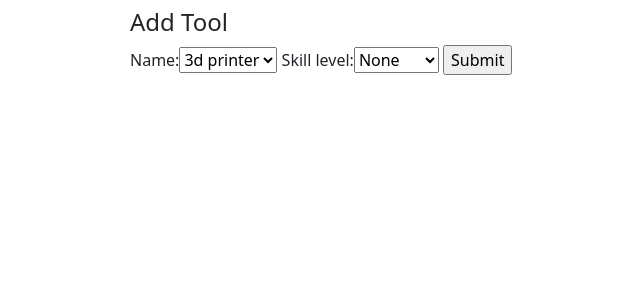
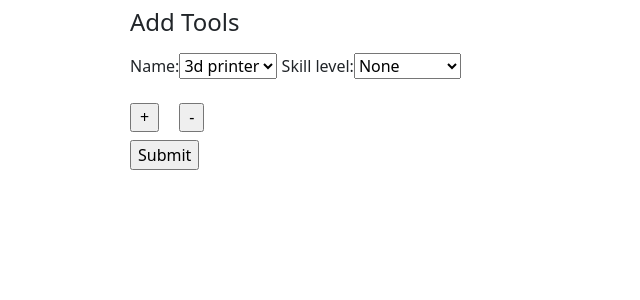
Before and after one commit to ci-w/IndividualProject, a Django app: page /add_tool/ in a window 1280 px wide. Shown: the part 56-356 px from the top of the page, without its empty margins (138-778 px from the left). Run offline with Django 3.2, Linux system fonts and the light colour scheme; a user stored in the database is signed in; data comes from the database, SQL or seed files in the repository; some libraries are stand-ins or nearby versions.

Commit message:
update profile form + add tool

```diff
--- a/src/new/making/models.py
+++ b/src/new/making/models.py
@@ -95,7 +95,7 @@ class Project(models.Model):
         instructions = [i.strip() for i in instructions if i]
 
         data = {'title': self.title, 'description': self.description, 'materials':materials, 'instructions':instructions }
-        data.update(Requirements.syl_dict(self.requirements))
+        data.update(Requirements.view_dict(self.requirements))
         return data
 
     #try and get the projects image(s). SAY how many images there are ? or just punt the filenames of them all to the view
@@ -140,9 +140,9 @@ class Requirements(models.Model):
         (2, 'Medium'),
         (3, 'High')
     ]
-    vision = models.IntegerField(choices=VISION_CHOICES, help_text=mark_safe("This is how much you can see. <ul class='list-unstyled'><li> Low: you can see (??)</li><li>Medium: you can see</li><li>High: you can see</li> </ul>"),default=1)
-    dexterity = models.IntegerField(choices=VISION_CHOICES, help_text=mark_safe("This is how much you can use your hands.<ul class='list-unstyled'><li> Low: you can </li><li>Medium: you can </li><li>High: you can </li> </ul>"),default=1)
-    language = models.IntegerField(choices=VISION_CHOICES, help_text=mark_safe("This is what sort of words you can understand.<ul class='list-unstyled'><li> Low: you can </li><li>Medium: you can </li><li>High: you can </li> </ul>"),default=1)
+    vision = models.IntegerField(choices=VISION_CHOICES, help_text=mark_safe("This is how much you can see. <ul class='list-unstyled'><li> Low: you can read off a road sign.</li><li>Medium: you can read large text.</li><li>High: you can read small text.</li> </ul>"),default=1)
+    dexterity = models.IntegerField(choices=VISION_CHOICES, help_text=mark_safe("This is how much you can use your hands to do things.<ul class='list-unstyled'><li> Low: you can put Duplo blocks together. </li><li>Medium: you can </li><li>High: you can put Lego blocks together. </li> </ul>"),default=1)
+    language = models.IntegerField(choices=VISION_CHOICES, help_text=mark_safe("This is what sort of instructions you can understand.<ul class='list-unstyled'><li> Low: you can </li><li>Medium: you can </li><li>High: you can </li> </ul>"),default=1)
     memory = models.IntegerField(choices=VISION_CHOICES, help_text=mark_safe("This is what your memory is like.<ul class='list-unstyled'><li> Low: you can </li><li>Medium: you can </li><li>High: you can </li> </ul>"),default=1)
 
     class Meta:
@@ -188,9 +188,9 @@ class ToolManager(models.Manager):
 class Tool(models.Model):
     LEVEL_CHOICES = [
         (0, 'None'),
-        (1, 'Low'),
-        (2, 'Medium'),
-        (3, 'High')
+        (1, 'Beginner'),
+        (2, 'Competent'),
+        (3, 'Expert')
     ]
     name = models.CharField(max_length=30)
     skill_level = models.IntegerField(choices=LEVEL_CHOICES,default=0)
--- a/src/new/making/static/making/js/addToolForm.js
+++ b/src/new/making/static/making/js/addToolForm.js
@@ -14,15 +14,17 @@ function addForm() {
     }
 }
 
-function deleteForm() {
+// min_val is the minimum number of forms you want displayed. Default is allowing 0 forms displayed.
+function deleteForm(min_val=0) {
     // get current amount of forms
-    var form_idx = document.querySelector('#id_form-TOTAL_FORMS').value;
-    // only delete if there's 1 or more form
-    if (form_idx >= 1) {
+    var form_idx = parseInt(document.querySelector('#id_form-TOTAL_FORMS').value);
+
+    // only delete if there's 1 or more forms than the min_val
+    if (form_idx > min_val) {
         // go find the 2nd last form (not the empty form)
         var all_forms = document.querySelectorAll(".no_error")
         var form = all_forms[all_forms.length - 2]
         form.remove()
-        document.querySelector('#id_form-TOTAL_FORMS').value = parseInt(form_idx)-1;
+        document.querySelector('#id_form-TOTAL_FORMS').value = form_idx-1;
     }
 }
--- a/src/new/making/templates/making/add_tool.html
+++ b/src/new/making/templates/making/add_tool.html
@@ -1,10 +1,13 @@
 {% extends 'making/index.html' %}
+{% load static %}
+
 {% block title %}
-Add Tool -
+Add Tools -
 {% endblock %}
 {% block page_title %}
-Add Tool
+Add Tools
 {% endblock %}
+
 {% block body %}
 {% if error %}
 You cannot add a tool you already have. Update it instead. <br>
@@ -12,13 +15,37 @@ You cannot add a tool you already have. Update it instead. <br>
 {% if success %}
 Tool added successfully. <br>
 {% endif %}
-
+<p>
 <form method="post" action="{% url 'making:add_tool' %}">
     {% csrf_token %}
-    {{ tool_form }}
-    <input type="submit" name="submit" value="Submit" />
+    {{ toolFormSet.management_form }}
+    <div id="form_set">
+        {% for i in toolFormSet %}
+            <div class="no_error">
+                {{ i }}
+            </div>
+        {% endfor %}
+    </div>
+    <input type="button" value="+" id="add_more" class="mt-4 px-2 pt-0" />
+    <input type="button" value="-" id="delete" class="mx-3 px-2 pt-0"/> <br>
+    <input type="submit" value="Submit" id="submit" class="mt-2"/>
+    <div id="empty_form" style="display:none">
+        <div class="no_error">
+            <br> {{ toolFormSet.empty_form }}
+        </div>
+    </div>
 </form>
-<br>
-{{ tool_names }}
+</p>
+
+<script src="{% static 'making/js/addToolForm.js' %}"></script>
+<script>
+    document.querySelector('#add_more').addEventListener("click",addForm)
+</script>
+<!-- messy way of passing in parameter value -->
+<script>
+    document.querySelector('#delete').addEventListener("click",function() {
+        deleteForm(1);
+    })
+</script>
 
 {% endblock %}
--- a/src/new/making/templates/making/create_syllabus.html
+++ b/src/new/making/templates/making/create_syllabus.html
@@ -7,15 +7,13 @@ Create Syllabus -
 Create Syllabus
 {% endblock %}
 {% block body %}
-<br>
+<p>
 <form method="post" action="{% url 'making:create_syllabus' %}">
     {% csrf_token %}
     {{ syllabus_form }}
     <input type="submit" name="submit" value="Submit" />
 </form>
-User's original profile: {{ user_profile }} <br>
-
-User's end profile: {{ user_profile_dict }} <br>
+</p>
 {% if syllabus %}
 Syllabus: <br>
 {% for i in projects %}
--- a/src/new/making/views.py
+++ b/src/new/making/views.py
@@ -240,26 +240,29 @@ def switch_profile(request):
 @login_required
 def add_tool(request):
     user_profile = getProfile(request)
+    ToolFormSet = formset_factory(ToolForm, extra=1, max_num=6, formset=BaseToolFormSet)
     # tells the template if tool was added successfully
     error = None
-    success = False
+    success = []
     # if its a HTTP post, we want to process form data
     if request.method == 'POST':
         # try to get info from the raw form info
         tool_form = ToolForm(request.POST)
+        toolFormSet = ToolFormSet(request.POST)
+        for form in toolFormSet:
         # have to do validation this way due to model form not containing all model fields
-        tool = tool_form.save(commit=False)
-        tool.requirements = user_profile.requirements
-        try:
-            tool.full_clean()
-            tool.save()
-            success = True
-        except ValidationError as e:
-            error = e
+            tool = form.save(commit=False)
+            tool.requirements = user_profile.requirements
+            try:
+                tool.full_clean()
+                tool.save()
+                success.append(tool.name)
+            except ValidationError as e:
+                error = e
     else:
         tool_form = ToolForm()
-
-    return render(request, 'making/add_tool.html', context = {'user_profile': user_profile, 'tool_form': tool_form, 'error':error, 'success':success})
+        toolFormSet = ToolFormSet()
+    return render(request, 'making/add_tool.html', context = {'user_profile': user_profile, 'tool_form': tool_form, 'error':error, 'success':success,'toolFormSet':toolFormSet})
 
 @login_required
 def create_syllabus(request):
```
Also changed, not shown: src/new/making/templates/making/update_profile.html (+27 -9 lines), src/new/making/migrations/0016_alter_requirements_dexterity_and_more.py (added), src/new/making/templates/making/register.html (line endings or trailing spaces).
